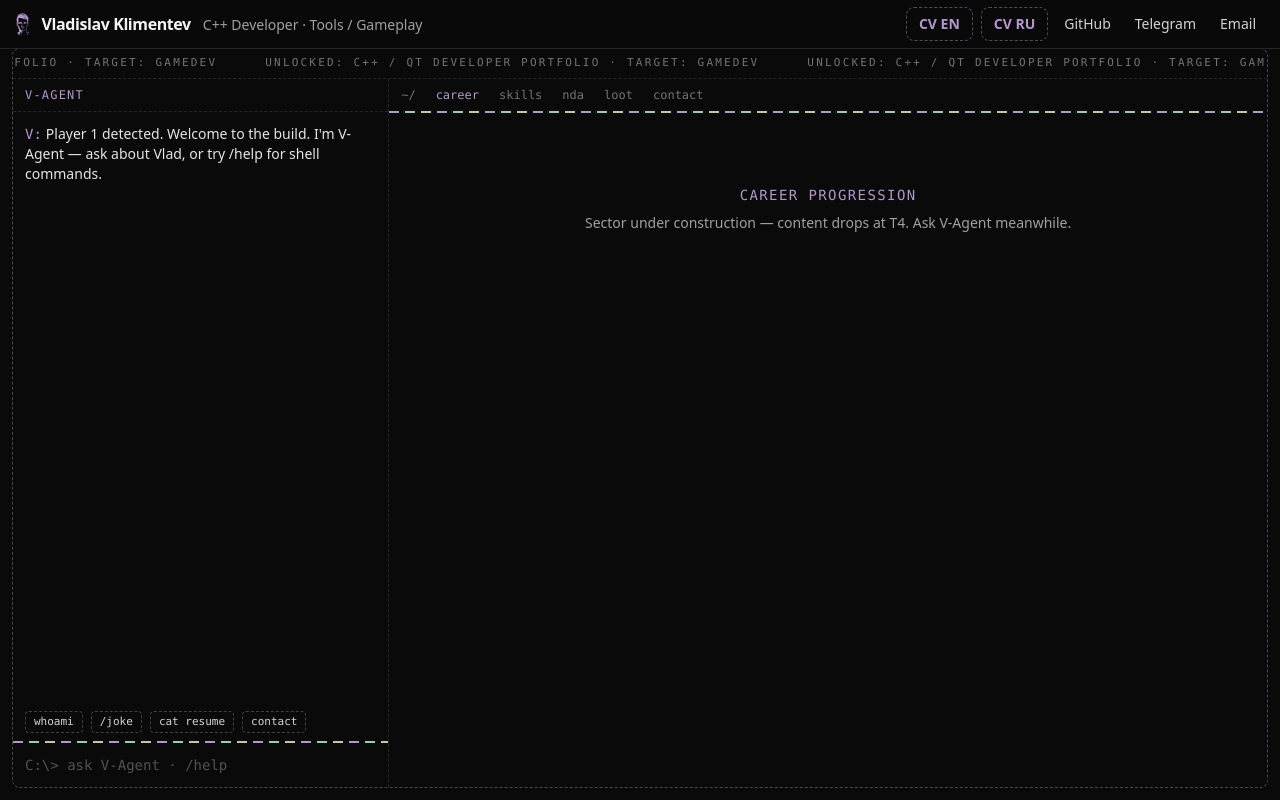
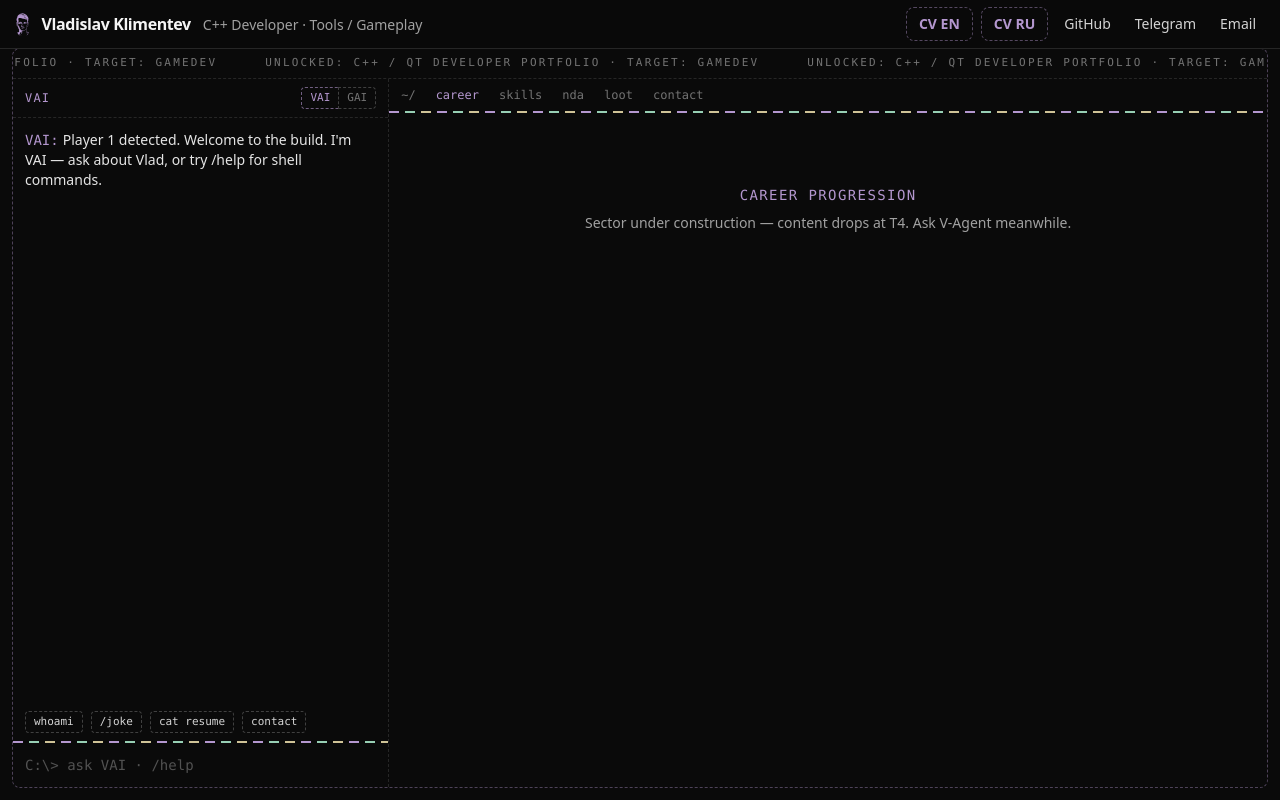
Before and after one commit to vetnem1lk/me.cryzothic.tech, a React (Vite) app: page /career in a window 1280 px wide. Built offline with nearby package versions, Linux system fonts and the light colour scheme.

Commit message:
feat: VAI/GAI agent modes with sys hints and ordered replies

```diff
--- a/src/components/board/Board.tsx
+++ b/src/components/board/Board.tsx
@@ -49,7 +49,7 @@ export default function Board() {
           onClick={() => setSheetOpen(true)}
           className="cursor-target fixed right-3 bottom-3 z-40 rounded-md border border-dashed border-accent/60 bg-neutral-950/90 px-3 py-2 font-mono text-xs text-accent md:hidden"
         >
-          V-Agent
+          VAI
         </button>
       )}
     </div>
--- a/src/components/board/VaiShell.tsx
+++ b/src/components/board/VaiShell.tsx
@@ -1,12 +1,25 @@
 import { useEffect, useRef, useState } from 'react';
 import { navigate } from 'wouter/use-browser-location';
 import { runCommand } from './commands';
-import { mockTransport, type ChatMessage } from './transport';
+import {
+  MODE_HINT,
+  MODE_NAME,
+  mockTransport,
+  type AgentMode,
+  type ChatMessage,
+} from './transport';
 
 const GREETING =
-  "Player 1 detected. Welcome to the build. I'm V-Agent — ask about Vlad, or try /help for shell commands.";
+  "Player 1 detected. Welcome to the build. I'm VAI — ask about Vlad, or try /help for shell commands.";
 
 const CHIPS = ['whoami', '/joke', 'cat resume', 'contact'];
+
+const segClass = (active: boolean, side: 'l' | 'r') =>
+  `cursor-target border border-dashed px-2 py-0.5 uppercase ${side === 'l' ? 'rounded-l border-r-0' : 'rounded-r'} ${
+    active
+      ? 'border-accent/60 text-accent'
+      : 'border-neutral-700 text-neutral-500 hover:text-neutral-300'
+  }`;
 
 export default function VaiShell({
   mobileOpen,
@@ -15,7 +28,14 @@ export default function VaiShell({
   mobileOpen: boolean;
   onMobileClose: () => void;
 }) {
-  const [messages, setMessages] = useState<ChatMessage[]>([{ role: 'agent', text: GREETING }]);
+  const [messages, setMessages] = useState<ChatMessage[]>([
+    { role: 'agent', text: GREETING, from: 'vai' },
+  ]);
+  const [mode, setMode] = useState<AgentMode>('vai');
+  const modeRef = useRef<AgentMode>('vai');
+  // ponytail: promise-chain serialization — replies land in submit order even
+  // when a future live transport resolves out of order.
+  const queueRef = useRef<Promise<void>>(Promise.resolve());
   const inputRef = useRef<HTMLInputElement>(null);
   const logRef = useRef<HTMLDivElement>(null);
 
@@ -39,18 +59,27 @@ export default function VaiShell({
     logRef.current?.scrollTo({ top: logRef.current.scrollHeight });
   }, [messages]);
 
-  async function submit(raw: string) {
+  function switchMode(next: AgentMode) {
+    if (next === modeRef.current) return;
+    modeRef.current = next;
+    setMode(next);
+    setMessages((m) => [...m, { role: 'sys', text: MODE_HINT[next] }]);
+  }
+
+  function submit(raw: string) {
     const text = raw.trim();
     if (!text) return;
     setMessages((m) => [...m, { role: 'user', text }]);
+    queueRef.current = queueRef.current.then(async () => {
       const cmd = runCommand(text);
       if (cmd) {
-      setMessages((m) => [...m, { role: 'agent', text: cmd.text }]);
+        setMessages((m) => [...m, { role: 'agent', text: cmd.text, from: modeRef.current }]);
         if (cmd.navigateTo) navigate(cmd.navigateTo);
         return;
       }
-    const reply = await mockTransport.send(text);
-    setMessages((m) => [...m, { role: 'agent', text: reply }]);
+      const reply = await mockTransport.send(text, modeRef.current);
+      setMessages((m) => [...m, { role: 'agent', text: reply, from: modeRef.current }]);
+    });
   }
 
   return (
@@ -63,7 +92,28 @@ export default function VaiShell({
       }`}
     >
       <header className="flex items-center justify-between border-b border-dashed border-neutral-800 px-3 py-2">
-        <span className="font-mono text-xs tracking-widest text-accent uppercase">V-Agent</span>
+        <span className="font-mono text-xs tracking-widest text-accent uppercase">
+          {MODE_NAME[mode]}
+        </span>
+        <div className="flex items-center gap-3">
+          <div role="group" aria-label="agent mode" className="flex font-mono text-[11px]">
+            <button
+              type="button"
+              aria-pressed={mode === 'vai'}
+              onClick={() => switchMode('vai')}
+              className={segClass(mode === 'vai', 'l')}
+            >
+              VAI
+            </button>
+            <button
+              type="button"
+              aria-pressed={mode === 'gai'}
+              onClick={() => switchMode('gai')}
+              className={segClass(mode === 'gai', 'r')}
+            >
+              GAI
+            </button>
+          </div>
           {mobileOpen && (
             <button
               type="button"
@@ -73,6 +123,7 @@ export default function VaiShell({
               [x] close
             </button>
           )}
+        </div>
       </header>
       <div
         ref={logRef}
@@ -80,7 +131,12 @@ export default function VaiShell({
         aria-live="polite"
         className="scroll-thin min-h-0 flex-1 space-y-2 overflow-y-auto p-3 text-sm max-md:max-h-56"
       >
-        {messages.map((m, i) => (
+        {messages.map((m, i) =>
+          m.role === 'sys' ? (
+            <p key={i} className="font-mono text-[11px] text-sep-mint/80">
+              {m.text}
+            </p>
+          ) : (
             <p
               key={i}
               className={
@@ -89,17 +145,20 @@ export default function VaiShell({
                   : 'text-right text-neutral-400'
               }
             >
-            {m.role === 'agent' && <span className="mr-1 font-mono text-accent">V:</span>}
+              {m.role === 'agent' && (
+                <span className="mr-1 font-mono text-accent">{MODE_NAME[m.from ?? 'vai']}:</span>
+              )}
               {m.text}
             </p>
-        ))}
+          ),
+        )}
       </div>
       <div className="flex flex-wrap gap-2 px-3 pb-2">
         {CHIPS.map((c) => (
           <button
             key={c}
             type="button"
-            onClick={() => void submit(c)}
+            onClick={() => submit(c)}
             className="cursor-target rounded border border-dashed border-neutral-700 px-2 py-0.5 font-mono text-[11px] text-neutral-300 hover:border-accent/60"
           >
             {c}
@@ -113,14 +172,14 @@ export default function VaiShell({
           e.preventDefault();
           const v = inputRef.current?.value ?? '';
           if (inputRef.current) inputRef.current.value = '';
-          void submit(v);
+          submit(v);
         }}
       >
         <input
           ref={inputRef}
           name="prompt"
           autoComplete="off"
-          placeholder="C:\> ask V-Agent · /help"
+          placeholder={`C:\\> ask ${MODE_NAME[mode]} · /help`}
           className="w-full bg-transparent px-1 py-1 font-mono text-sm outline-none placeholder:text-neutral-600"
         />
       </form>
--- a/src/components/board/transport.ts
+++ b/src/components/board/transport.ts
@@ -1,14 +1,27 @@
+export type AgentMode = 'vai' | 'gai';
+
 export interface ChatMessage {
-  role: 'user' | 'agent';
+  role: 'user' | 'agent' | 'sys';
   text: string;
+  from?: AgentMode;
 }
 
+export const MODE_NAME: Record<AgentMode, string> = { vai: 'VAI', gai: 'GAI' };
+
+export const MODE_HINT: Record<AgentMode, string> = {
+  vai: "[sys] mode: VAI — VladislavAI, this portfolio's agent. Ask about Vlad.",
+  gai: '[sys] mode: GAI — GlobalAI, general mode — not bound to the portfolio.',
+};
+
 export interface ChatTransport {
-  send(message: string): Promise<string>;
+  send(message: string, mode: AgentMode): Promise<string>;
 }
 
-// ponytail: honest fallback until the FAQ corpus (T6) and the real API (next stage)
+// ponytail: honest fallbacks until the FAQ corpus (T6) and the OpenRouter API
+// (next stage) — GAI states plainly that no model is wired yet.
 export const mockTransport: ChatTransport = {
-  send: async () =>
-    'V-Agent is still waking up — meanwhile: PDFs live under Loot Table, contacts under Boss Fight. Try /help for shell commands.',
+  send: async (_message, mode) =>
+    mode === 'vai'
+      ? 'VAI is still waking up — meanwhile: PDFs live under Loot Table, contacts under Boss Fight. Try /help for shell commands.'
+      : 'GAI is not wired up yet — no live model behind this input. Flip back to VAI for the portfolio, or try /help.',
 };
```
Also changed, not shown: 1 other file (tests, documents, lock files or other folders). Lines whose indentation alone changed are shown as unchanged.
